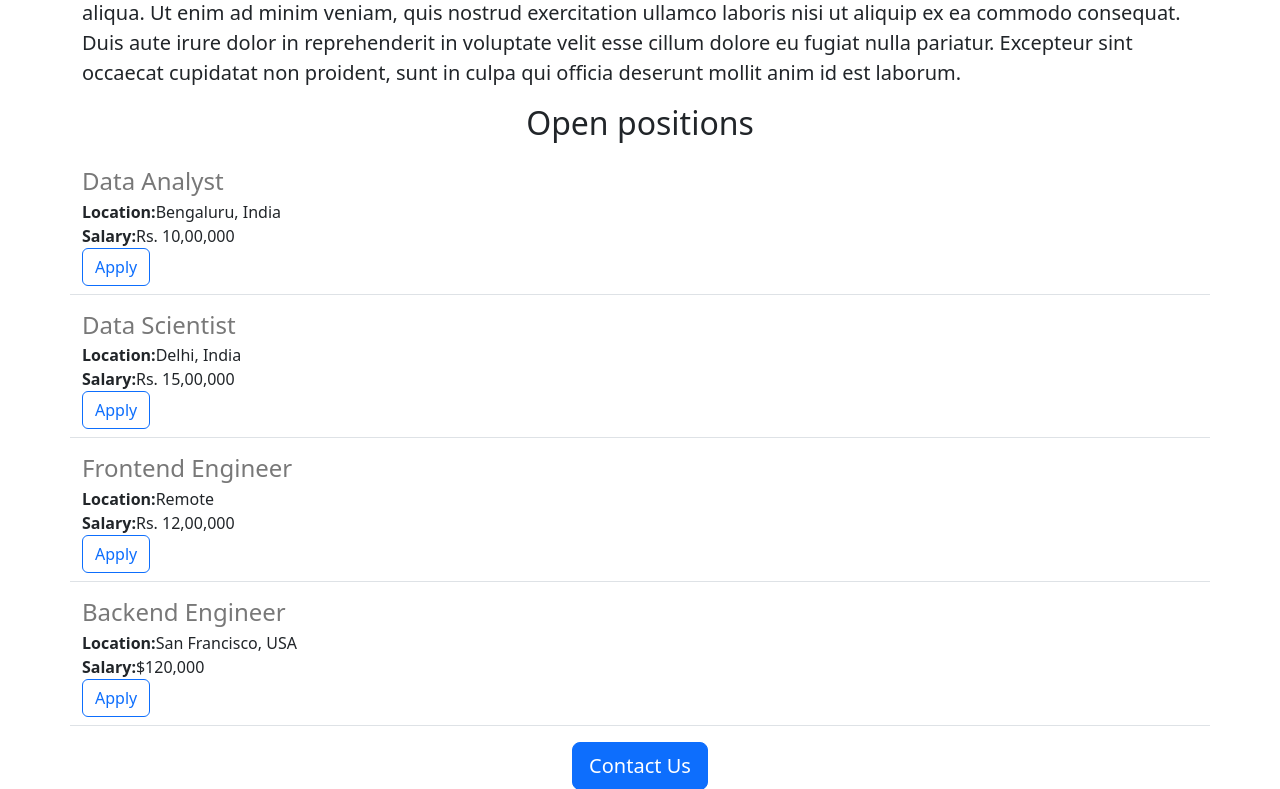
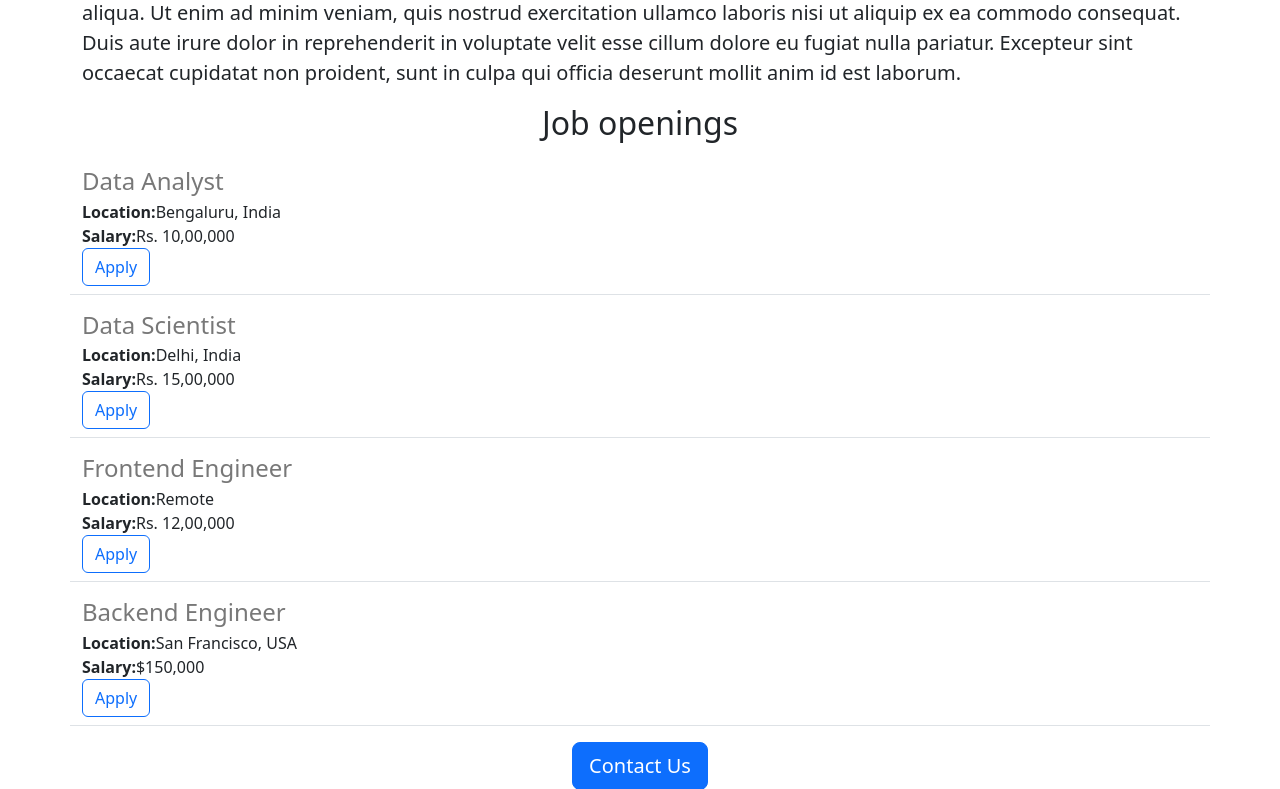
Before and after one commit to lumikiivi/Jovianjuttu, a Flask app: page / in a window 1280 px wide. Shown: the part 314-1103 px from the top of the page. Run offline with Flask 3, Linux system fonts and the light colour scheme.

Commit message:
Made some changes

```diff
--- a/app.py
+++ b/app.py
@@ -24,7 +24,7 @@ JOBS = [
     'id': '4',
     'title': 'Backend Engineer',
     'location': 'San Francisco, USA',
-     'salary':  '$120,000'
+     'salary':  '$150,000'
   }
        ]
 @app.route("/")
--- a/templates/home.html
+++ b/templates/home.html
@@ -24,7 +24,7 @@
       <h2 class="text-center">About Jovian</h2>
       <p class="lead">Lorem ipsum dolor sit amet, consectetur adipiscing elit, sed do eiusmod tempor incididunt ut labore et dolore magna aliqua. Ut enim ad minim veniam, quis nostrud exercitation ullamco laboris nisi ut aliquip ex ea commodo consequat. Duis aute irure dolor in reprehenderit in voluptate velit esse cillum dolore eu fugiat nulla pariatur. Excepteur sint occaecat cupidatat non proident, sunt in culpa qui officia deserunt mollit anim id est laborum.
       </p>
-    <h2 class="text-center mt-2 mb-4">Open positions</h2>
+    <h2 class="text-center mt-2 mb-4">Job openings</h2>
     <p >{% for job in jobs %}
           {% include "jobitems.html" %}
         {% endfor %}
```
